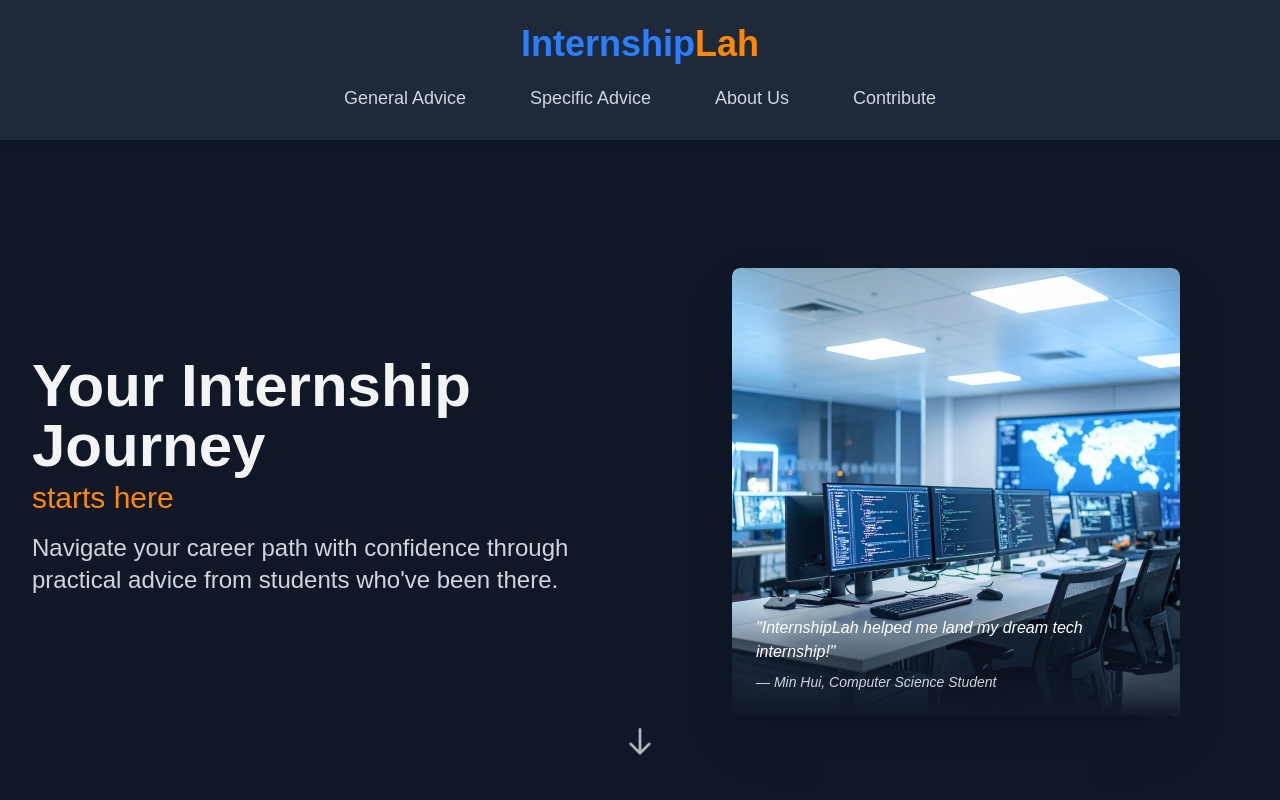
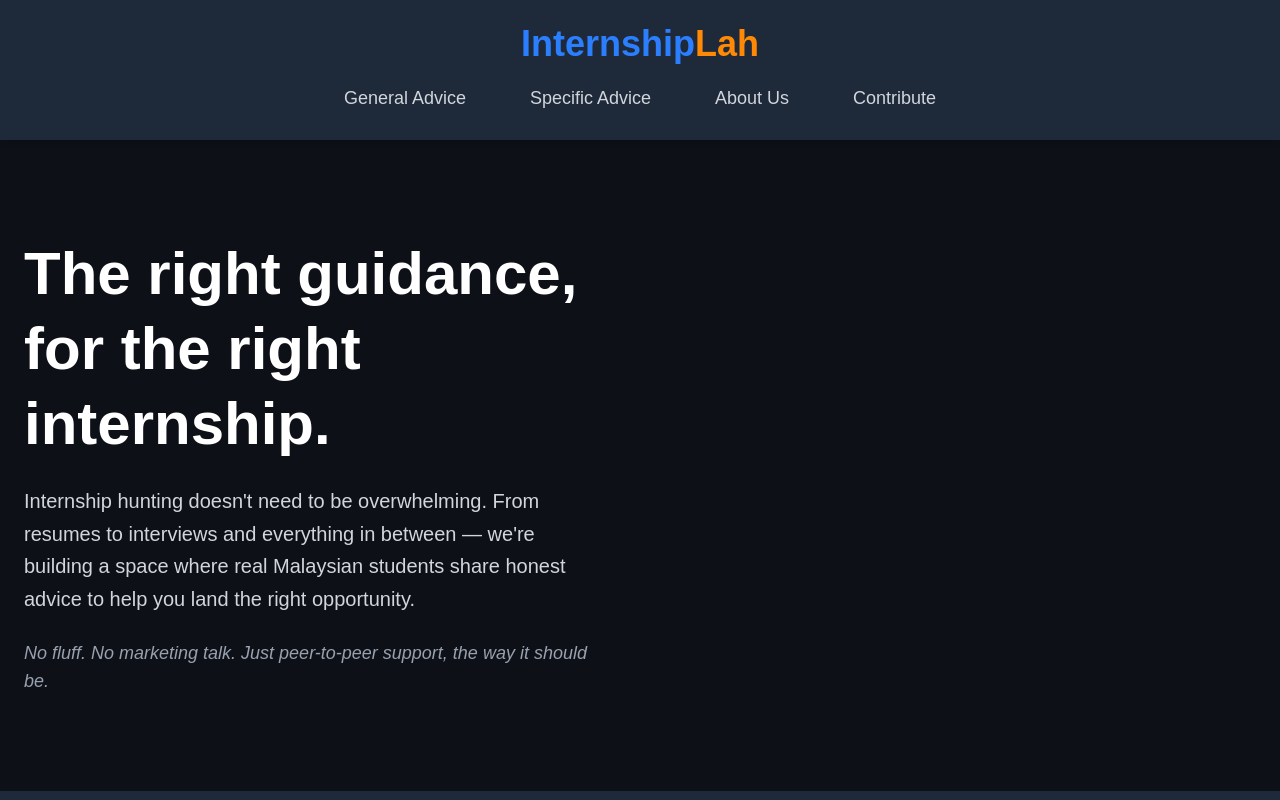
Before and after one commit to JohnnyRobs19/internshiplah, a Next.js app: page / in a window 1280 px wide. Shown: the top 800 px of the page. Built offline with nearby package versions, Linux system fonts and the light colour scheme.

Commit message:
Refactor Landing component layout for improved aesthetics and content clarity

```diff
--- a/app/components/Landing/Landing.tsx
+++ b/app/components/Landing/Landing.tsx
@@ -28,41 +28,22 @@ export default function Landing() {
           <Link href="#contribute" className="hover:text-blue-400 transition-colors duration-200 py-1">Contribute</Link>
         </div>
       </nav>{/* Hero Section */}
-      <section id="home" className="py-32 min-h-[80vh] flex items-center">
-        <div className="container mx-auto px-8 flex flex-col md:flex-row items-center justify-between gap-12">
-          <div className="md:w-1/2 text-left">
-            <h1 className="text-5xl md:text-6xl font-bold mb-4">
-              <span className="text-gray-100">Your Internship Journey</span>
-              <span className="text-3xl text-orange-400 font-normal mt-1 block">starts here</span>
+      <section id="home" className="px-6 py-24 min-h-[80vh] flex items-center bg-[#0d1117]">
+        <div className="container mx-auto flex flex-col md:flex-row items-start space-y-6 md:space-y-0">
+          <div className="md:w-1/2 text-center md:text-left md:pr-12">
+            <h1 className="text-4xl md:text-5xl lg:text-6xl font-bold mb-6 text-white leading-tight">
+              The right guidance, for the right internship.
             </h1>
-            <p className="text-xl md:text-2xl text-gray-300 mb-8">
-              Navigate your career path with confidence through practical advice from students who've been there.
+            <p className="text-lg md:text-xl text-gray-300 mb-6 leading-relaxed">
+              Internship hunting doesn't need to be overwhelming. From resumes to interviews and everything in between — we're building a space where real Malaysian students share honest advice to help you land the right opportunity.
+            </p>
+            <p className="text-base md:text-lg text-gray-400 italic">
+              No fluff. No marketing talk. Just peer-to-peer support, the way it should be.
             </p>
           </div>
-          <div className="md:w-1/2 flex justify-center mt-10 md:mt-0">
-            <div className="relative w-full max-w-md aspect-square rounded-lg overflow-hidden shadow-2xl">
-              <Image
-                src="/assets/fsktm.jpg"
-                alt="Students collaborating"
-                layout="fill"
-                objectFit="cover"
-                className="rounded-lg"
-              />
-              <div className="absolute bottom-0 left-0 right-0 bg-gradient-to-t from-gray-900 p-6">
-                <blockquote className="italic text-white">
-                  "InternshipLah helped me land my dream tech internship!"
-                  <footer className="text-sm text-gray-300 mt-2">— Min Hui, Computer Science Student</footer>
-                </blockquote>
-              </div>
-            </div>
+          <div className="md:w-1/2 md:pl-12">
+            {/* Empty space for future image or content */}
           </div>
-        </div>
-        <div className="absolute bottom-10 left-1/2 transform -translate-x-1/2 animate-bounce">
-          <a href="#philosophy" className="text-white opacity-70 hover:opacity-100 transition">
-            <svg xmlns="http://www.w3.org/2000/svg" fill="none" viewBox="0 0 24 24" stroke="currentColor" className="w-8 h-8">
-              <path strokeLinecap="round" strokeLinejoin="round" strokeWidth={2} d="M19 14l-7 7m0 0l-7-7m7 7V3" />
-            </svg>
-          </a>
         </div>
       </section>
 
```
